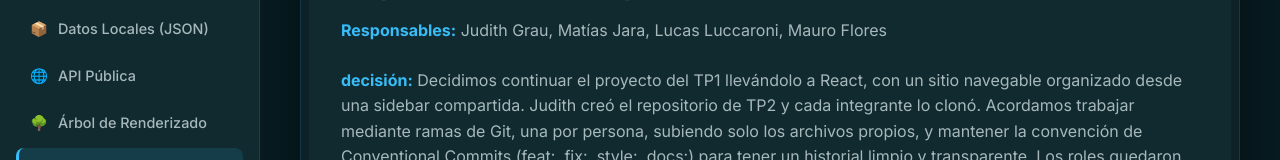
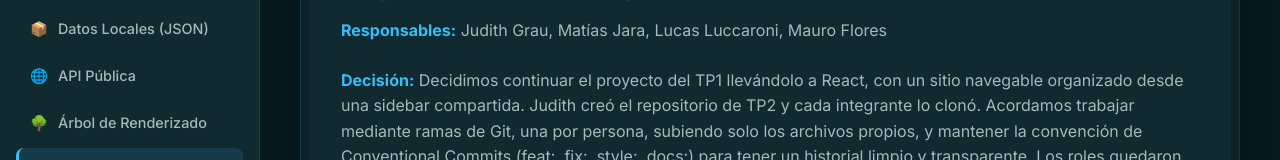
Before and after one commit to JudithGrau/tp2-desarrollo-sistemas-web-frontend, a React (Vite) app: page /bitacora in a window 1280 px wide. Shown: the part 482-642 px from the top of the page. Built offline with nearby package versions, Linux system fonts and the light colour scheme.

Commit message:
fix: corrige errores de ortografía en la bitácora

```diff
--- a/src/pages/Bitacora.jsx
+++ b/src/pages/Bitacora.jsx
@@ -3,7 +3,7 @@ const ENTRADAS = [
     entrada: "1",
     titulo: "Organización inicial y acuerdo de trabajo en equipo",
     responsables: "Judith Grau, Matías Jara, Lucas Luccaroni, Mauro Flores",
-    tipo: "decisión",
+    tipo: "Decisión",
     texto: "Decidimos continuar el proyecto del TP1 llevándolo a React, con un sitio navegable organizado desde una sidebar compartida. Judith creó el repositorio de TP2 y cada integrante lo clonó. Acordamos trabajar mediante ramas de Git, una por persona, subiendo solo los archivos propios, y mantener la convención de Conventional Commits (feat:, fix:, style:, docs:) para tener un historial limpio y transparente. Los roles quedaron así:",
     puntos: [
       "Judith: coordinación general, arquitectura (Vite, React Router, Layout y Sidebar), portada y estructura de los perfiles y de recursos.json.",
```
